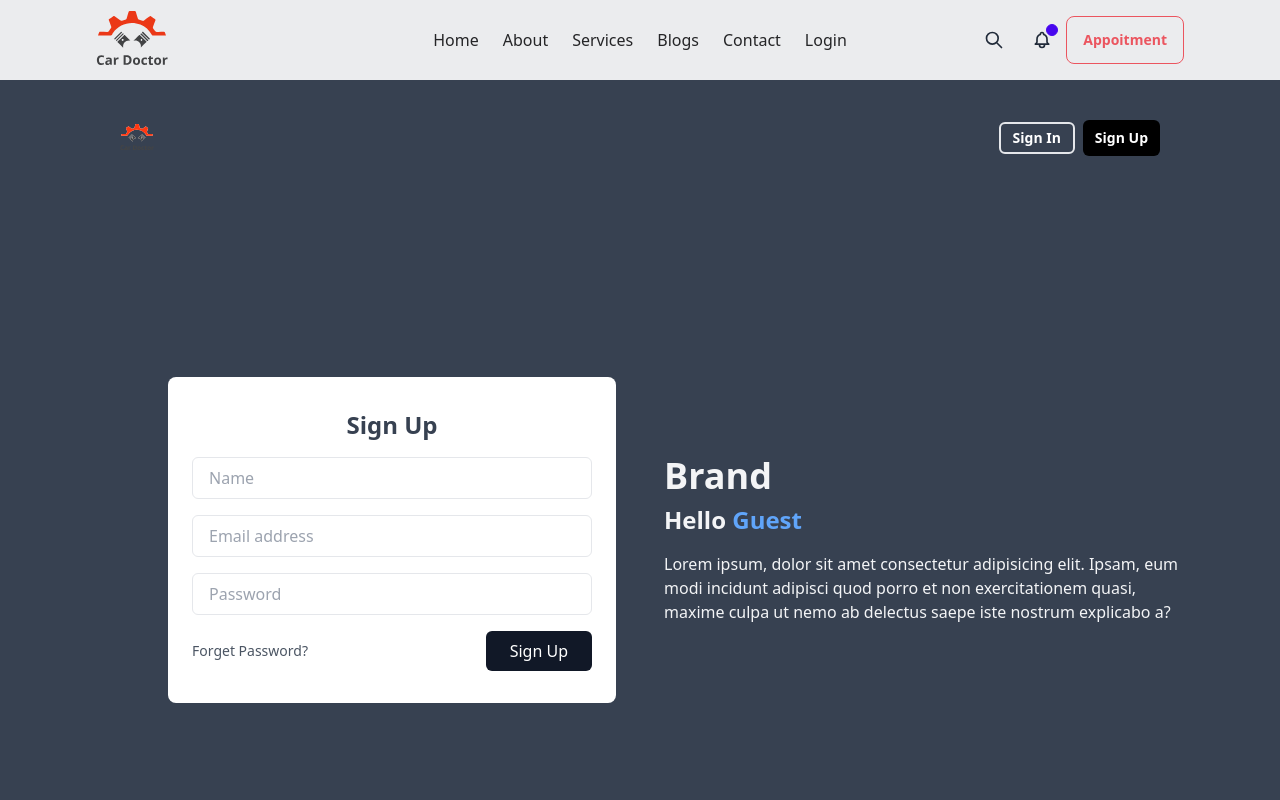
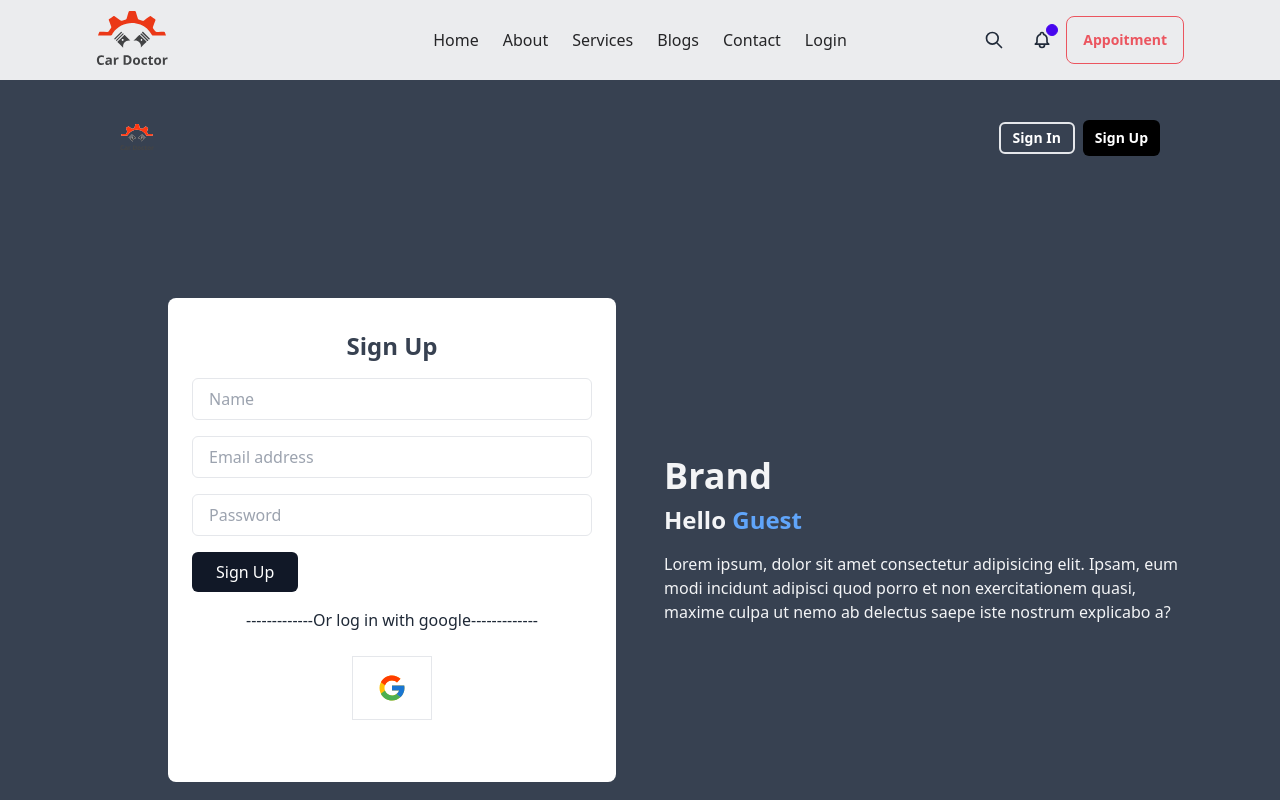
Before and after one commit to kaziabulhasib/car-doctor-client, a React (Vite) app: page /signup in a window 1280 px wide. Shown: the top 800 px of the page. Built offline with nearby package versions, Linux system fonts and the light colour scheme; no server answers.

Commit message:
add:googlelogin

```diff
--- a/package.json
+++ b/package.json
@@ -13,6 +13,7 @@
     "firebase": "^10.12.4",
     "react": "^18.3.1",
     "react-dom": "^18.3.1",
+    "react-icons": "^5.2.1",
     "react-router-dom": "^6.25.1"
   },
   "devDependencies": {
--- a/src/pages/SignUp.jsx
+++ b/src/pages/SignUp.jsx
@@ -1,9 +1,11 @@
-import { Link } from "react-router-dom";
+import { Link, useNavigate } from "react-router-dom";
 import logo from "../assets/logo.svg";
 import { useContext } from "react";
 import { AuthContext } from "../providers/AuthProvider";
+import { FcGoogle } from "react-icons/fc";
 const SignUp = () => {
-  const { createUser } = useContext(AuthContext);
+  const navigate = useNavigate();
+  const { createUser, signinWithGoogle } = useContext(AuthContext);
   const handleSignUP = (e) => {
     e.preventDefault();
     const form = e.target;
@@ -18,8 +20,17 @@ const SignUp = () => {
         const user = result.user;
         console.log(user);
         form.reset();
+        navigate("/");
       })
       .catch((error) => console.log(error));
+  };
+
+  // google login
+
+  const handleGoogleLogin = () => {
+    signinWithGoogle().then((res) => {
+      console.log(res.user.displayName);
+    });
   };
   return (
     <div>
@@ -90,18 +101,20 @@ const SignUp = () => {
                     />
                   </div>
 
-                  <div className='flex items-center justify-between mt-4'>
-                    <a
-                      href='#'
-                      className='text-sm text-gray-600 dark:text-gray-200 hover:underline'>
-                      Forget Password?
-                    </a>
-
+                  <div className='flex items-center justify-between my-4'>
                     <button className='px-6 py-2 font-medium text-white transition-colors duration-300 transform bg-gray-900 rounded-md hover:bg-gray-800 dark:hover:bg-gray-700 focus:outline-none focus:bg-gray-800 dark:focus:bg-gray-700'>
                       Sign Up
                     </button>
                   </div>
                 </form>
+                <div>
+                  <h1>-------------Or log in with google-------------</h1>
+                  <div
+                    onClick={handleGoogleLogin}
+                    className='text-3xl px-6 py-4 border inline-block my-6 hover:bg-base-200 cursor-pointer'>
+                    <FcGoogle />
+                  </div>
+                </div>
               </div>
             </div>
           </div>
--- a/src/providers/AuthProvider.jsx
+++ b/src/providers/AuthProvider.jsx
@@ -3,8 +3,10 @@ import app from "../firebase/firebase.config";
 import {
   createUserWithEmailAndPassword,
   getAuth,
+  GoogleAuthProvider,
   onAuthStateChanged,
   signInWithEmailAndPassword,
+  signInWithPopup,
   signOut,
 } from "firebase/auth";
 export const AuthContext = createContext();
@@ -12,6 +14,7 @@ const AuthProvider = ({ children }) => {
   const auth = getAuth(app);
   const [user, setUser] = useState(null);
   const [loading, setLoading] = useState(true);
+  const googleProvider = new GoogleAuthProvider();
 
   const createUser = (email, password) => {
     setLoading(true);
@@ -21,6 +24,13 @@ const AuthProvider = ({ children }) => {
   const signIn = (email, password) => {
     setLoading(true);
     return signInWithEmailAndPassword(auth, email, password);
+  };
+
+  // google sign up
+
+  const signinWithGoogle = () => {
+    setLoading(true);
+    return signInWithPopup(auth, googleProvider);
   };
 
   const logout = () => {
@@ -40,7 +50,14 @@ const AuthProvider = ({ children }) => {
       return unsubscribe();
     };
   }, []);
-  const authInfo = { user, loading, createUser, signIn, logout };
+  const authInfo = {
+    user,
+    loading,
+    createUser,
+    signIn,
+    logout,
+    signinWithGoogle,
+  };
 
   return (
     <AuthContext.Provider value={authInfo}>{children}</AuthContext.Provider>
```
Also changed, not shown: 1 other file (tests, documents, lock files or other folders).
